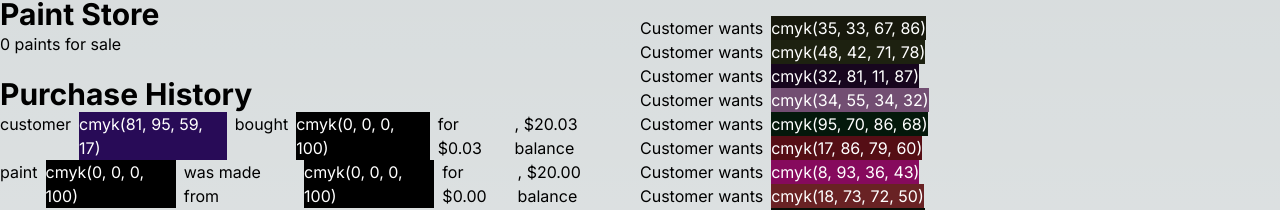
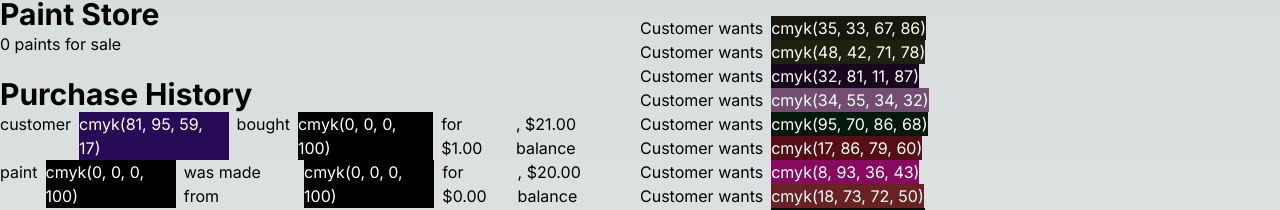
Before and after one commit to cmcnamara87/cmykidle, a Next.js app: page / in a window 1280 px wide. Shown: the part 160-370 px from the top of the page. Built offline with nearby package versions, Linux system fonts and the light colour scheme.

Commit message:
adjust min to $1

```diff
--- a/src/app/page.tsx
+++ b/src/app/page.tsx
@@ -4,7 +4,7 @@ import React, { useEffect, useRef, useState } from 'react';
 function convertPercentageToExponential(percentage: number) {
   if (percentage < 70) {
     // For percentages less than 70%, use a quadratic function that grows slower than linearly.
-    return Math.pow(percentage, 2) / 140; // Adjusted the denominator for a slower growth
+    return Math.max(10, Math.pow(percentage, 2) / 140); // Adjusted the denominator for a slower growth
   } else if (percentage > 70 && percentage < 100) {
     // For percentages between 70% and 100%, use a quadratic function that grows faster than linearly.
     // Adjust the coefficient to ensure the output is greater than the input.
```
